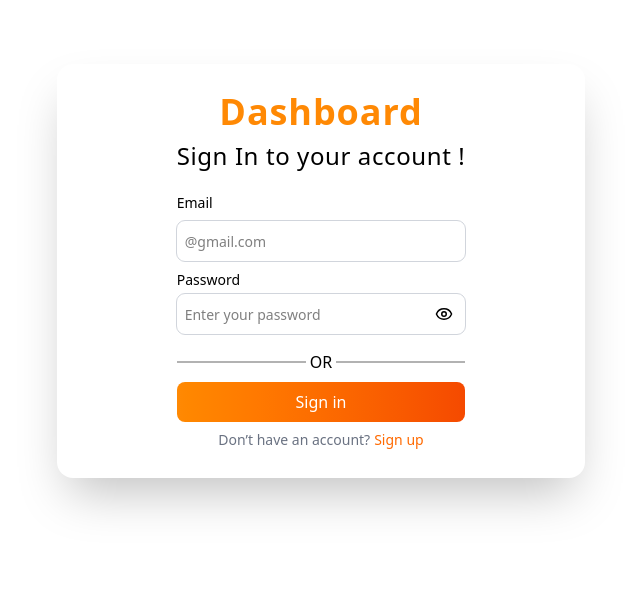
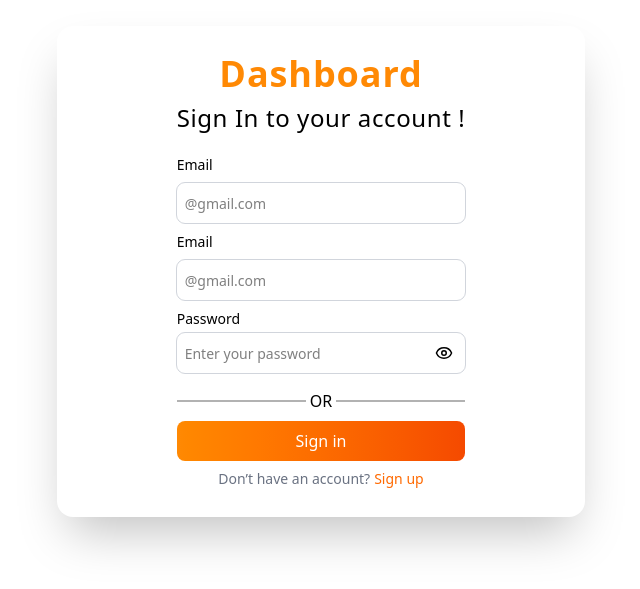
Before and after one commit to sskhan999999999999-spec/Dashboard, a Next.js app: page /Login in a window 1280 px wide. Shown: the part 129-718 px from the top of the page, without its empty margins (319-959 px from the left). Built offline with nearby package versions, Linux system fonts and the light colour scheme.

Commit message:
solve error of routing

```diff
--- a/src/app/Dashboard/page.jsx
+++ b/src/app/Dashboard/page.jsx
@@ -2,18 +2,16 @@
 import { redirect, useRouter } from 'next/navigation'
 import React, { useEffect, useState } from 'react'
 import Sidebar from '../components/Sidebar'
-
-
 import UserStore from '../store/Userstore'
 
 function page() {
 
-  const {logout} = UserStore()
+  const logout = UserStore((state)=>state.logout)
   const router = useRouter()
 
    function handleLogout (){
     logout()
-    redirect("/Login")
+    router.push("/Login")
    }
 
 
@@ -21,6 +19,7 @@ function page() {
   return (
     <div>
       dashboard
+      <button onClick={handleLogout}>Logout</button>
     </div>
 
   )
--- a/src/app/Login/page.jsx
+++ b/src/app/Login/page.jsx
@@ -1,42 +1,50 @@
 "use client";
-import { Eye,EyeOff } from 'lucide-react';
+import { Eye, EyeOff } from 'lucide-react';
 import Link from 'next/link';
-import { redirect, useRouter } from 'next/navigation';
-import { useState } from 'react'
-import { useAuthStore } from '../store/store';
-import { Toaster,toast } from 'react-hot-toast';
+import { useRouter } from 'next/navigation';
+import { useEffect, useState } from 'react';
+import { Toaster, toast } from 'react-hot-toast';
+import UserStore from '../store/Userstore';
+import { shallow } from 'zustand/shallow';
+import Singup from '../components/SingupUser';
+import SingupUser from '../components/SingupUser';
+
+export function PreventUserLogin (user,router){
+    if(user){
+        router.replace("/Dashboard")
+    }
+}
+
+function Login() {
+    const router = useRouter()
+    const user = UserStore((state)=>state.user)
+    const [showPassw,setShowPassw] = useState(false)
+    const [formData,setFormData] = useState({
+        businessName:"",
+        email:"",
+        password:""
+    })
+
+
+
+    function handleChange(e){
+        const {name,value} = e.target
+        setFormData({...formData,[name]:value})
+    }
+
+    function handleSubmit(e){
+        e.preventDefault();
+        toast.success("Sing in...")
+        SingupUser(formData)
+        setTimeout(() => {
+            router.push("/Dashboard")
+        }, 2000);
+    }
 
 
 
 
-function Login() {
 
-    const router = useRouter();
-    const [showPassw, setShowPassw] = useState(false)
-
-    const {
-        email,
-        password,
-        setEmail,
-        setPassword,
-        signIn,
-    } = useAuthStore();
-
-    const handleSubmit = (e) => {
-        e.preventDefault();
-
-        if (!email || !password) {
-            toast.error("Please fill all the fields");
-            return;
-        }
-
-        signIn()
-        toast.success("Signing in....")
-        setTimeout(() => {
-           router.push("/Dashboard")
-        }, 3000);
-
-    }
 
     return (
         <div className='min-h-screen grid place-items-center bg-[#FFFFFF]'>
@@ -50,14 +58,29 @@ function Login() {
                     Sign In to your account !
                 </h3>
 
-                <form onSubmit={handleSubmit} className='flex flex-col gap-2'>
+                <form
+                onSubmit={handleSubmit}
+                className='flex flex-col gap-2'>
+                    <div className='flex flex-col gap-2'>
+                        <label className='text-[14px] font-medium'>Email</label>
+                        <input
+                            type="text"
+                            value={formData?.businessName || ""}
+                            required
+                            onChange={handleChange}
+                            name='businessName'
+                            className='p-2 outline-1 outline-gray-300 rounded-lg px-2 placeholder:text-[14px] focus:bg-blue-50'
+                            placeholder="@gmail.com"
+                        />
+                    </div>
                     <div className='flex flex-col gap-2'>
                         <label className='text-[14px] font-medium'>Email</label>
                         <input
                             type="email"
-                            value={email}
+                            value={formData?.email || ""}
                             required
-                            onChange={(e) => setEmail(e.target.value)}
+                            onChange={handleChange}
+                            name='email'
                             className='p-2 outline-1 outline-gray-300 rounded-lg px-2 placeholder:text-[14px] focus:bg-blue-50'
                             placeholder="@gmail.com"
                         />
@@ -67,8 +90,9 @@ function Login() {
                         <label className='text-[14px] font-medium'>Password</label>
                         <input
                             type={showPassw ? "text" : "password"}
-                            value={password}
-                            onChange={(e) => setPassword(e.target.value)}
+                            value={formData?.password || ""}
+                            onChange={handleChange}
+                            name='password'
                             className='p-2 outline-1 outline-gray-300 rounded-lg px-2 placeholder:text-[14px] focus:bg-blue-50'
                             placeholder="Enter your password"
                         />
--- a/src/app/Singup/page.jsx
+++ b/src/app/Singup/page.jsx
@@ -3,55 +3,54 @@ import { Eye, EyeOff } from 'lucide-react';
 import Link from 'next/link'
 import { useRouter } from 'next/navigation';
 import React, { useEffect, useState } from 'react'
-import toast from 'react-hot-toast';
-import { Toaster } from 'react-hot-toast';
+import { Toaster ,toast} from 'react-hot-toast';
 import UserStore from '../store/Userstore';
+import SingupUser from '../components/SingupUser';
 
 function page() {
 
+  const router = useRouter()
+  const user = UserStore((state)=>state.user)
   const [checkbox,setCheckbox] = useState(false)
   const [hidePass,setHidePass] = useState(false)
+  const [form,setForm] = useState({
+    businessName:"",
+    email:"",
+    password:""
+  })
 
-  const {user,login} = UserStore()
-  const router = useRouter()
+
 
   function handleChange(e){
     const {name,value} = e.target
-    login({...user,[name]:value})
+    setForm({...form,[name]:value})
   }
 
   function handleSubmit (e){
     e.preventDefault()
 
-    if (!user.businessName || !user.email || !user.password){
+    if (!form.businessName || !form.email || !form.password){
       toast.error("Please fill all inputs field")
       return
-    }
-    else if(!checkbox ){
+    }else if(!checkbox ){
       toast.error("Please accept Terms and Conditions")
       return
     }else{
-
-    toast.success("Sing up Successfully!")
-
-    setTimeout(() => {
-      router.push("/Dashboard")
-    }, 2000);
+        toast.success("Sing up Successfully!")
+          SingupUser(form)
+        setTimeout(() => {
+          router.push("/Dashboard")
+        }, 2000);
     }
   }
 
+
+
   useEffect(()=>{
-    if(user?.email){
-      router.push("/Dashboard")
+    if(form.businessName != "" && form.email != "" && form.password !=""){
+     router.push("/Dashboard")
     }
-  },[user])
-
-  useEffect(() => {
-    const data = localStorage.getItem("formdata")
-    if (data) {
-      router.push("/Dashboard")
-    }
-  }, [])
+  },[router])
 
   return (
     <div className='min-h-screen grid place-items-center bg-gray-100 p-2'>
@@ -68,7 +67,7 @@ function page() {
             <label className='text-sm'>Buisness name *</label>
             <input
               required
-              value={user.businessName || ""}
+              value={form?.businessName || ""}
               name='businessName'
               onChange={handleChange}
               type="text"
@@ -81,7 +80,7 @@ function page() {
           <div className='mt-2'>
             <label className='text-sm'>Email *</label>
             <input
-              value={user.email || ""}
+              value={form?.email || ""}
               onChange={handleChange}
               name='email'
               required
@@ -91,11 +90,11 @@ function page() {
             />
           </div>
 
-          {/* Password */}
+
           <div className='mt-2 relative'>
             <label className='text-sm'>Password *</label>
             <input
-              value={user.password || ""}
+              value={form?.password || ""}
               onChange={handleChange}
               name='password'
               required
--- /dev/null
+++ b/src/app/components/SingupUser.js
@@ -0,0 +1,11 @@
+import React from 'react'
+import UserStore from '../store/Userstore'
+
+
+
+function SingupUser(data) {
+    const singup = UserStore.getState().signup
+    singup(data)
+}
+
+export default SingupUser
--- a/src/app/layout.js
+++ b/src/app/layout.js
@@ -22,6 +22,7 @@ export default function RootLayout({ children }) {
       <body
         className={`${geistSans.variable} ${geistMono.variable} antialiased`}
       >
+
         {children}
       </body>
     </html>
--- a/src/app/page.jsx
+++ b/src/app/page.jsx
@@ -1,20 +1,25 @@
 "use client"
-import Image from "next/image";
-import Login from "./Login/page";
-import { redirect, useRouter } from "next/navigation";
-import { useEffect, useState } from "react";
+import {  redirect, useRouter } from "next/navigation";
 import UserStore from "./store/Userstore";
+import { useEffect } from "react";
 
+export function User (){
+    const user = UserStore((state)=>state.user)
+    user
+}
 
 export default function Home() {
-      const {user} = UserStore()
+
       const router = useRouter()
 
-       if(user){
+          if(User()){
             redirect("/Dashboard")
           }else{
             redirect("/Login")
           }
+
+
+
 
 
 
--- a/src/app/store/Userstore.js
+++ b/src/app/store/Userstore.js
@@ -1,33 +1,28 @@
-import { create } from "zustand"
-import {persist} from 'zustand/middleware'
+import { create } from "zustand";
+import { persist } from "zustand/middleware";
 
+const UserStore = create(
+  persist(
+    (set) => ({
+      user: null,
+      hydrated: false,
+      hasAccount:false,
 
-const  UserStore = create (
-  persist(
-     (set)=>({
+      login: (data) => set({ user: data }),
+      signup: (data) => set({ user: {...data} }),
+      logout: () => set({ user: null }
 
-     user:{
-        businessName : "shahsawar",
-        email:"email.com",
-        password:""
-     }   ,
-     login: (data)=>{
-         set({
-            user:{
-               ...data
-            }
-         })
+      ),
 
-     },
-     logout:()=>{
-         set({user:{businessName:"",email:"",password:""}})
-     }
+      setHydrated: () => set({ hydrated: true }),
+    }),
+    {
+      name: "user-store",
+      onRehydrateStorage: () => (state) => {
+        state.setHydrated();
+      },
+    }
+  )
+);
 
-
-     }),
-     {
-      name:"Singup-Store"
-     }
-  )
-)
-export default UserStore
+export default UserStore;
```
Lines whose indentation alone changed are shown as unchanged.
